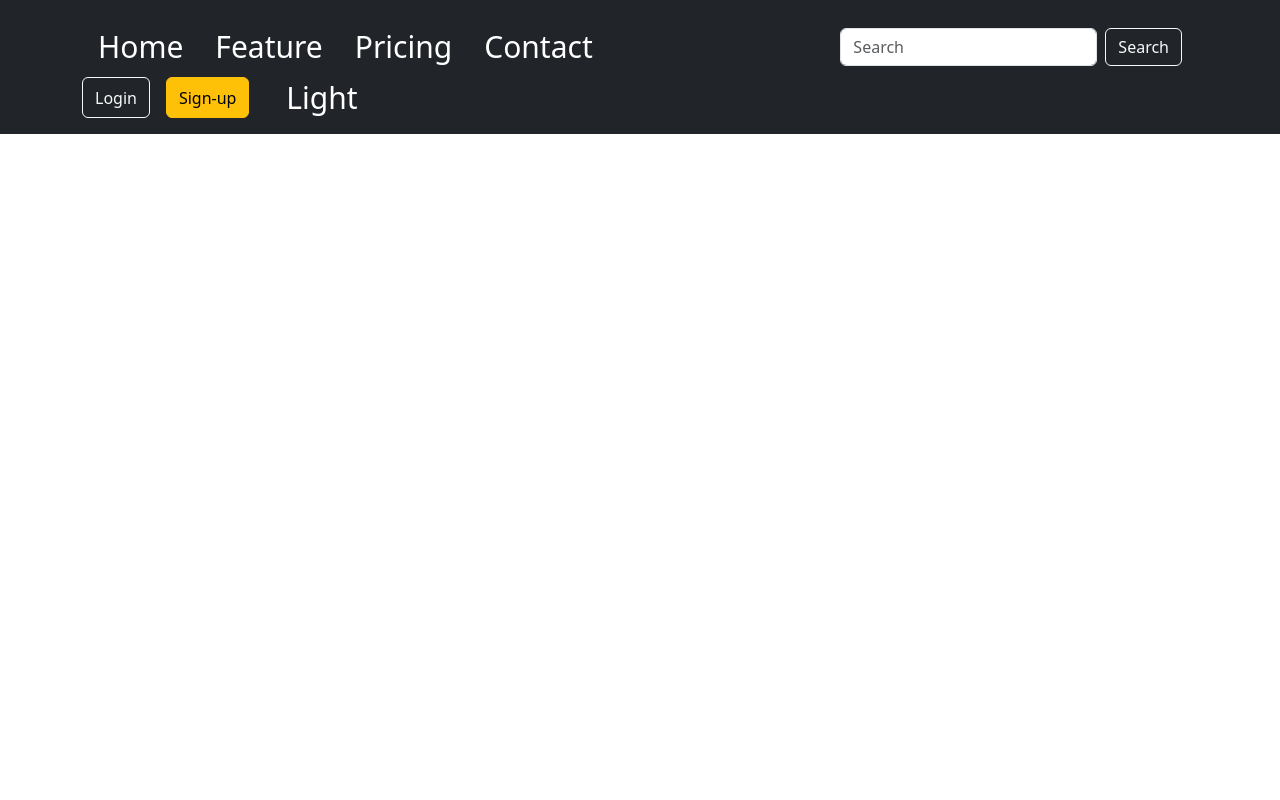
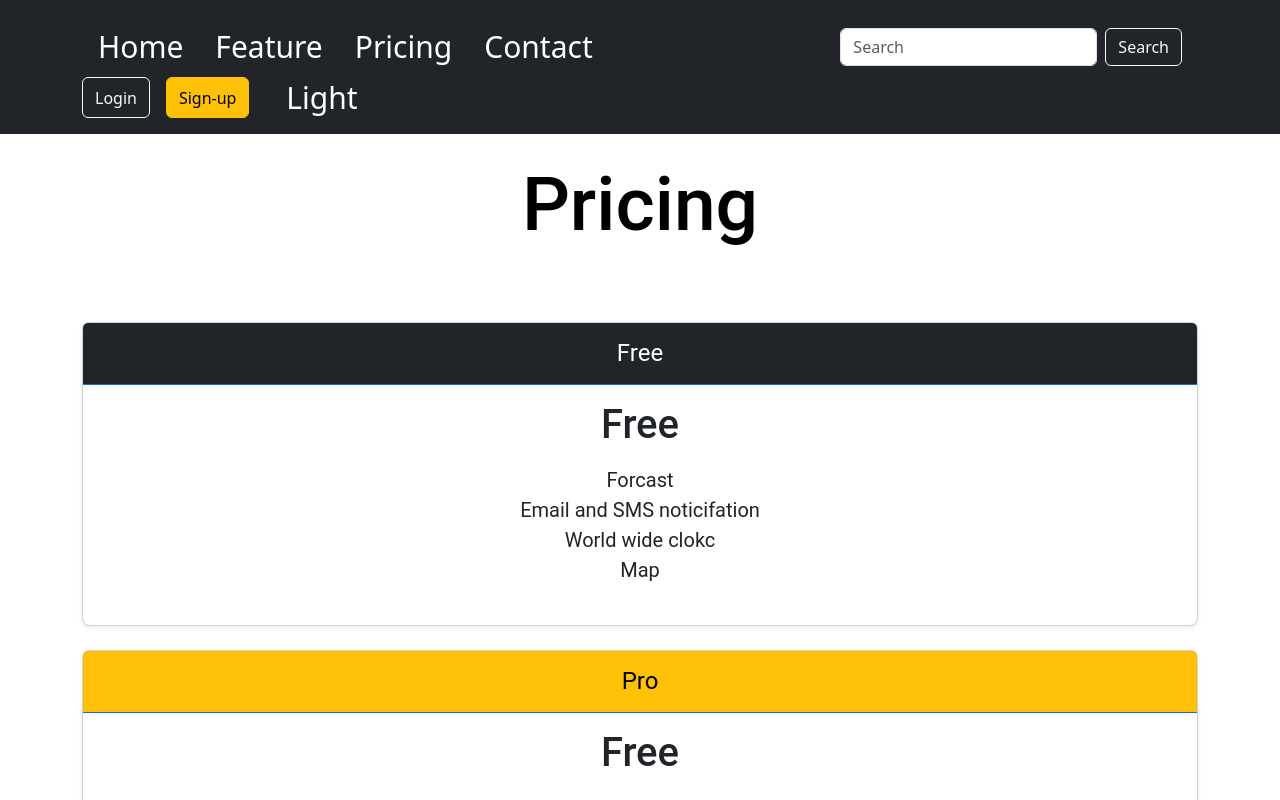
Before and after one commit to 6gDav/GetYWeather, a React (Vite) app: page /pricing in a window 1280 px wide. Built offline with nearby package versions, Linux system fonts and the light colour scheme.

Commit message:
Pricing Page in done

```diff
--- a/src/App.tsx
+++ b/src/App.tsx
@@ -48,6 +48,7 @@ import { useEffect, useState } from 'react';
 
 import Feature from './Components/pages/Features';
 import HomaPage from './Components/pages/HomaPage';
+import Pricing from './Components/pages/Pricing';
 
 setupIonicReact();
 
@@ -74,7 +75,7 @@ const App: React.FC = () => {
           <IonRouterOutlet>
             <Route path="/home" component={HomaPage} exact />
             <Route path="/feature" component={Feature} exact />
-          {/* <Route path="/pricing" component={Pricing} exact /> */}
+            <Route path="/pricing" component={Pricing} exact />
             {/* <Route path="/contact" component={Contact} exact /> */}
             <Route exact path="/" render={() => <Redirect to="/home" />} />
           </IonRouterOutlet>
--- a/src/Components/pages/Features.tsx
+++ b/src/Components/pages/Features.tsx
@@ -1,6 +1,6 @@
 import React from 'react'
 import FooterSection from '../Footer/FooterSection';
-import { IonApp, IonRouterOutlet, setupIonicReact, IonContent, isPlatform } from '@ionic/react';
+import { IonContent } from '@ionic/react';
 
 import './style/PagesStyle.css'
 
--- a/src/Components/pages/HomaPage.tsx
+++ b/src/Components/pages/HomaPage.tsx
@@ -12,7 +12,6 @@ import '../../global.css';
 function HomaPage() {
   return (
     <IonContent class='body'>
-
       <div className='main-div'>
         <div className='main-div2'>
           <Clock />
@@ -23,7 +22,7 @@ function HomaPage() {
           <hr />
           <Calendar />
         </div>
-      <FooterSection />
+        <FooterSection />
       </div>
     </IonContent>
   )
--- /dev/null
+++ b/src/Components/pages/Pricing.tsx
@@ -0,0 +1,74 @@
+import { IonContent } from '@ionic/react';
+import React from 'react'
+
+import FooterSection from '../Footer/FooterSection';
+import './style/PagesStyle.css'
+
+function Pricing() {
+    return (
+        <IonContent>
+            <div className="feature-container">
+                <h1 className='pageTitle'>Pricing</h1>
+
+                <br />
+                <div className="container py-3">
+                    <main>
+                        <div className="d-flex flex-column mb-3 text-center">
+                            <div className="col">
+                                <div className="card mb-4 rounded-3 shadow-sm">
+                                    <div className="card-header py-3 text-bg-dark border-primary">
+                                        <h4 className="my-0 fw-normal">Free</h4>
+                                    </div>
+                                    <div className="card-body">
+                                        <h1 className="card-title pricing-card-title">Free<small className="text-body-secondary fw-light"></small></h1>
+                                        <ul className="list-unstyled mt-3 mb-4">
+                                            <li className='fs-5'>Forcast</li>
+                                            <li className='fs-5'>Email and SMS noticifation</li>
+                                            <li className='fs-5'>World wide clokc</li>
+                                            <li className='fs-5'>Map</li>
+                                        </ul>
+                                    </div>
+                                </div>
+                            </div>
+                            <div className="col">
+                                <div className="card mb-4 rounded-3 shadow-sm">
+                                    <div className="card-header py-3 text-bg-warning border-primary">
+                                        <h4 className="my-0 fw-normal">Pro</h4>
+                                    </div>
+                                    <div className="card-body">
+                                        <h1 className="card-title pricing-card-title">Free<small className="text-body-secondary fw-light"></small></h1>
+                                        <ul className="list-unstyled mt-3 mb-4">
+                                            <li className='fs-5'>Forcast</li>
+                                            <li className='fs-5'>Email and SMS noticifation</li>
+                                            <li className='fs-5'>World wide clokc</li>
+                                            <li className='fs-5'>Map</li>
+                                        </ul>
+                                    </div>
+                                </div>
+                            </div>
+                            <div className="col">
+                                <div className="card mb-4 rounded-3 shadow-sm border-primary">
+                                    <div className="card-header py-3 text-bg-primary border-primary">
+                                        <h4 className="my-0 fw-normal">Enterprise</h4>
+                                    </div>
+                                    <div className="card-body">
+                                        <h1 className="card-title pricing-card-title">Free<small className="text-body-secondary fw-light"></small></h1>
+                                        <ul className="list-unstyled mt-3 mb-4">
+                                            <li className='fs-5'>Forcast</li>
+                                            <li className='fs-5'>Email and SMS noticifation</li>
+                                            <li className='fs-5'>World wide clokc</li>
+                                            <li className='fs-5'>Map</li>
+                                        </ul>
+                                    </div>
+                                </div>
+                            </div>
+                        </div>
+                    </main>
+                </div>
+            </div>
+            <FooterSection />
+        </IonContent>
+    )
+}
+
+export default Pricing;
--- a/src/Components/pages/style/PagesStyle.css
+++ b/src/Components/pages/style/PagesStyle.css
@@ -7,7 +7,7 @@
 }
 
 .pageTitle {
-    font-size: 55px;
+    font-size: 75px;
     padding: 25px;
 }
 
```
Lines whose indentation alone changed are shown as unchanged.
